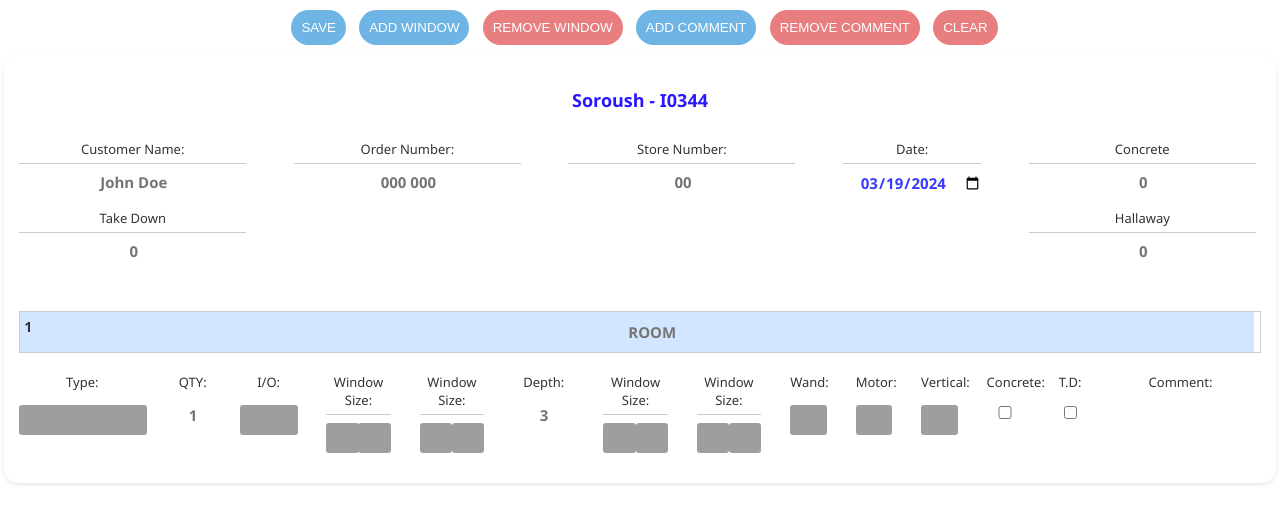
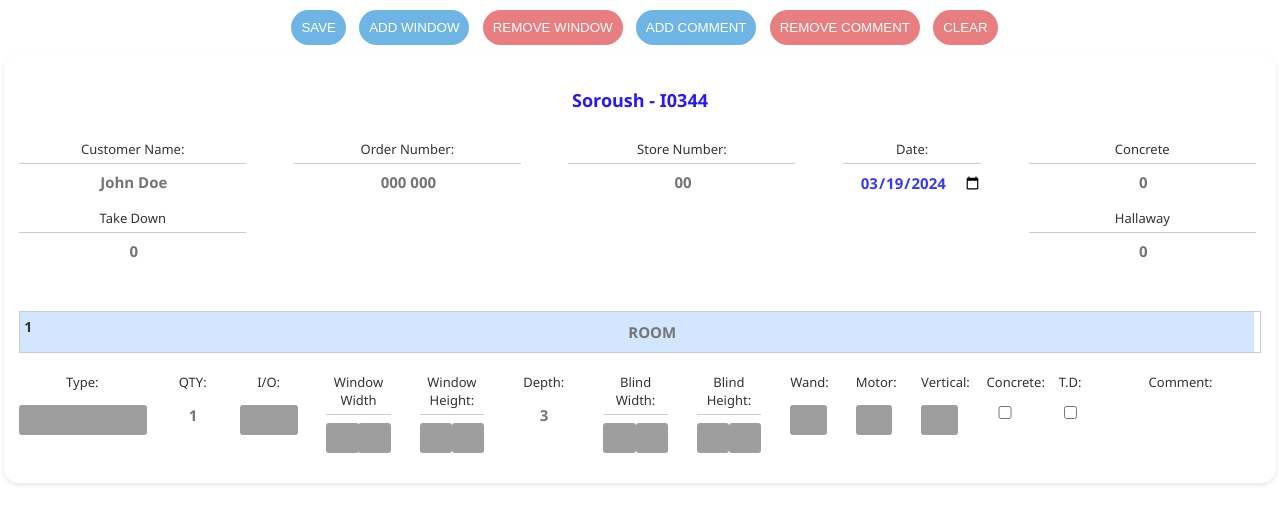
Before and after one commit to sorou5h/dropdown, a plain HTML site: page index.html in a window 1280 px wide. Drawn offline with Linux system fonts and the light colour scheme; grey boxes are pictures that could not be loaded.

Commit message:
Update index.html

```diff
--- a/index.html
+++ b/index.html
@@ -314,7 +314,7 @@
 
 
                 <div class="windowInfoBottom" style="width: calc(10% - 60px);">
-                    <label for="width" style="border-bottom: 1px solid #ccc; padding-bottom: 5px;">Window Size:</label>
+                    <label for="width" style="border-bottom: 1px solid #ccc; padding-bottom: 5px;">Window Width</label>
                     <div style="display: flex;">
                         <div style="flex: 1;">
                             <select class="width" name="width" id="width1" required placeholder=" ">
@@ -341,7 +341,7 @@
 
 
                 <div class="windowInfoBottom" style="width: calc(10% - 60px);">
-                    <label for="height" style="border-bottom: 1px solid #ccc; padding-bottom: 5px;">Window Size:</label>
+                    <label for="height" style="border-bottom: 1px solid #ccc; padding-bottom: 5px;">Window Height:</label>
                     <div style="display: flex;">
                         <div style="flex: 1;">
                             <select class="height" name="height" id="height1" required placeholder=" ">
@@ -372,7 +372,7 @@
                 </div>
 
                 <div class="windowInfoBottom" style="width: calc(10% - 60px);">
-                    <label for="width1" style="border-bottom: 1px solid #ccc; padding-bottom: 5px;">Window Size:</label>
+                    <label for="width1" style="border-bottom: 1px solid #ccc; padding-bottom: 5px;">Blind Width:</label>
                     <div style="display: flex;">
                         <div style="flex: 1;">
                             <select class="width1" name="width1" id="width2" required placeholder=" ">
@@ -398,7 +398,7 @@
                 </div>
 
                 <div class="windowInfoBottom" style="width: calc(10% - 60px);">
-                    <label for="height2" style="border-bottom: 1px solid #ccc; padding-bottom: 5px;">Window Size:</label>
+                    <label for="height2" style="border-bottom: 1px solid #ccc; padding-bottom: 5px;">Blind Height:</label>
                     <div style="display: flex;">
                         <div style="flex: 1;">
                             <select class="height2" name="height2" id="height2" required placeholder=" ">
```
